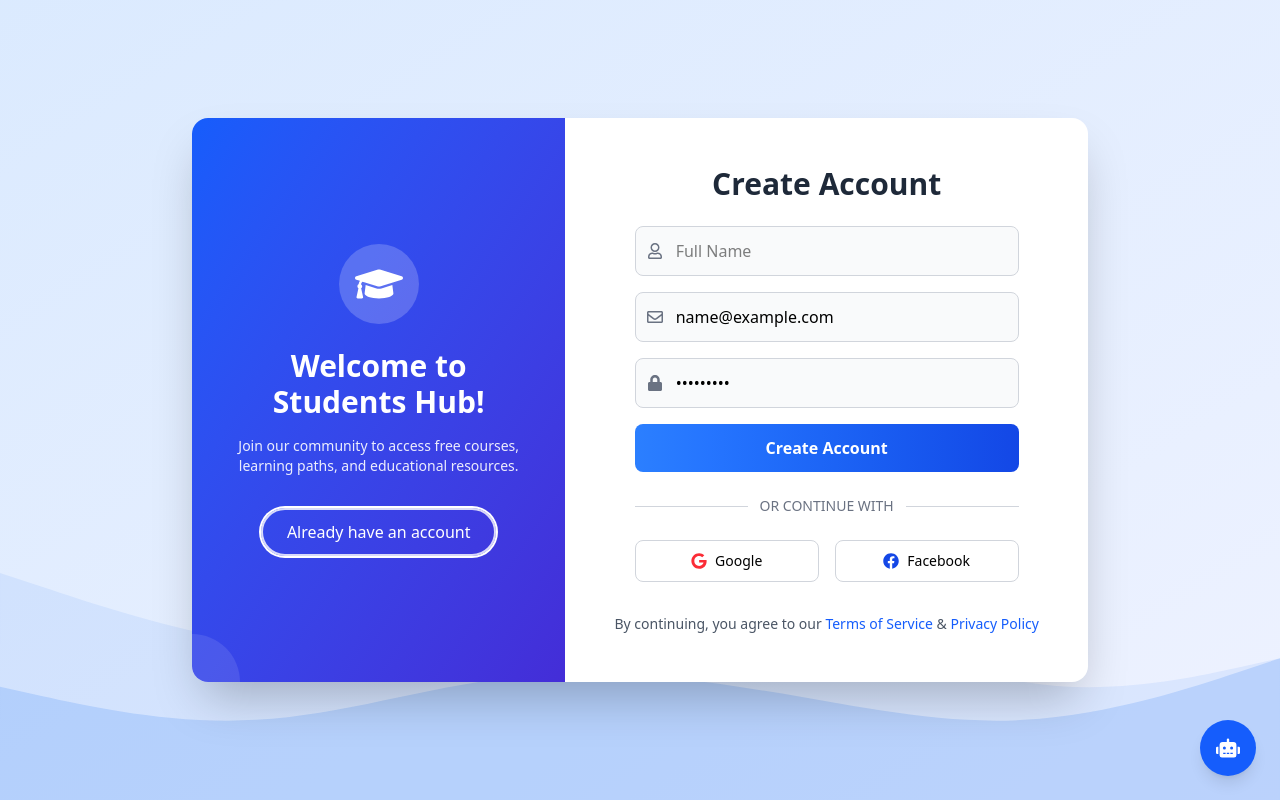
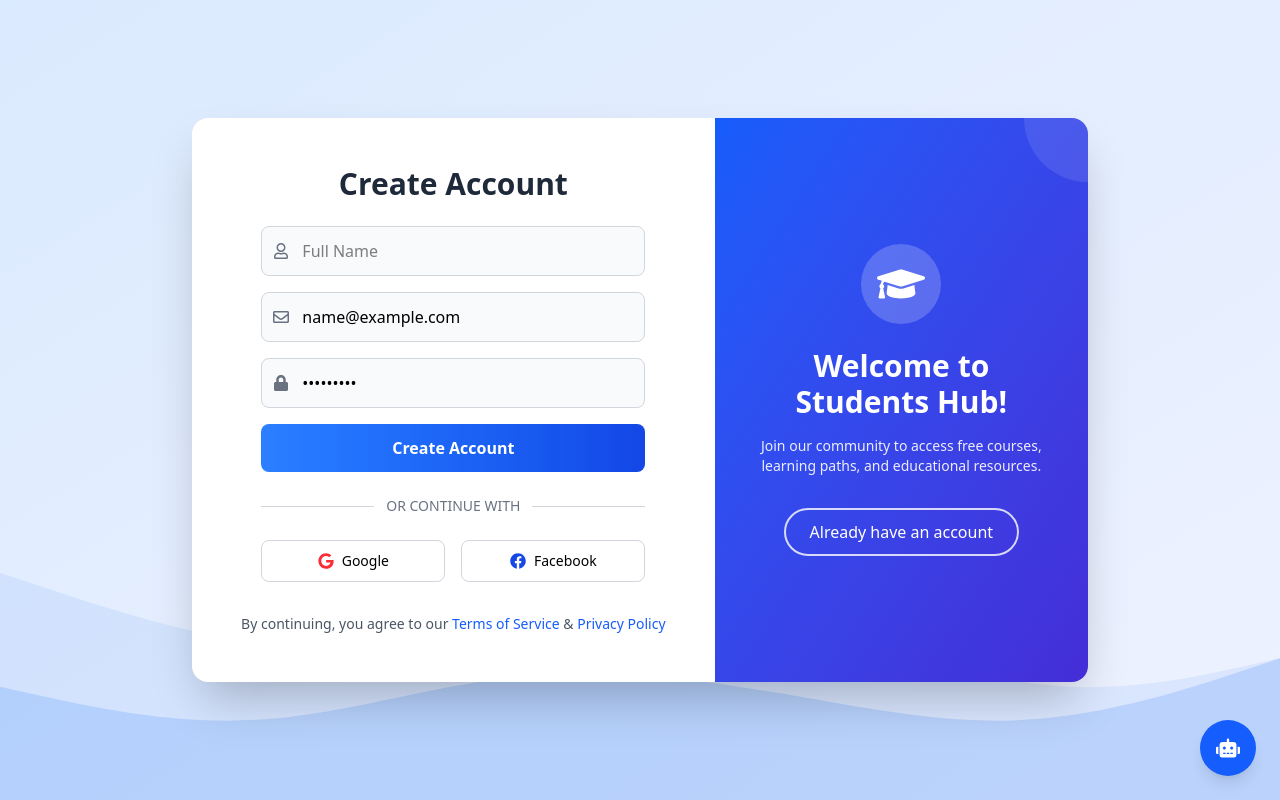
Before and after one commit to Pranay-Dommati/thestudent, a React (Vite) app in the folder frontend/: page /auth in a window 1280 px wide. Both pictures are taken after typing "name@example.com", "Sample123" into the empty fields and a click on the button "Create an account". Built offline with nearby package versions, Linux system fonts and the light colour scheme.

Commit message:
updated ui of login page

```diff
--- a/frontend/src/components/Auth/AuthForm.jsx
+++ b/frontend/src/components/Auth/AuthForm.jsx
@@ -1,4 +1,5 @@
 import { useState } from "react";
+import { motion, AnimatePresence } from "framer-motion";
 import { FaGoogle, FaFacebook, FaGraduationCap, FaRegUser, FaRegEnvelope, FaLock } from "react-icons/fa";
 import { Link } from "react-router-dom";
 
@@ -54,12 +55,28 @@ export default function AuthForm() {
       </div>
 
       {/* Main card */}
-      <div className="relative w-full max-w-4xl bg-white shadow-2xl rounded-2xl overflow-hidden flex flex-col md:flex-row">
-        {/* Left side panel - welcome section */}
-        <div
-          className={`flex flex-col items-center justify-center p-6 sm:p-10 text-white w-full md:w-5/12 transition-all duration-500 bg-gradient-to-br ${
-            isSignUp ? 'from-blue-600 to-indigo-700' : 'from-indigo-600 to-blue-700'
-          }`}
+      <div className="relative w-full max-w-4xl bg-white shadow-2xl rounded-2xl overflow-hidden">
+        <div className="flex flex-col md:flex-row">
+          <AnimatePresence initial={false} mode="wait">
+            {/* Welcome Panel */}
+            <motion.div
+              key={isSignUp ? "welcome-signup" : "welcome-login"}
+              className={`flex flex-col items-center justify-center p-6 sm:p-10 text-white
+                bg-gradient-to-br ${isSignUp ? 'from-blue-600 to-indigo-700' : 'from-indigo-600 to-blue-700'}
+                w-full md:w-5/12 ${isSignUp ? 'order-2 md:order-2' : 'order-1 md:order-1'}`}
+              initial={{
+                x: isSignUp ? '100%' : '-100%',
+                opacity: 0
+              }}
+              animate={{
+                x: 0,
+                opacity: 1
+              }}
+              exit={{
+                x: isSignUp ? '-100%' : '100%',
+                opacity: 0
+              }}
+              transition={{ type: "spring", stiffness: 300, damping: 30 }}
             >
               <div className="mb-6 p-4 bg-white/20 rounded-full">
                 <FaGraduationCap className="text-4xl sm:text-5xl" />
@@ -75,28 +92,53 @@ export default function AuthForm() {
                   : 'Sign in to continue your learning journey and access your saved courses.'}
               </p>
 
-          <button
+              <motion.button
                 onClick={toggleForm}
-            className="mt-2 px-6 py-2.5 border-2 border-white/80 text-white rounded-full hover:bg-white hover:text-blue-600 transition-all duration-300 transform hover:scale-105 focus:outline-none focus:ring-2 focus:ring-white focus:ring-opacity-50"
-            aria-label={isSignUp ? 'Switch to login' : 'Switch to sign up'}
+                className="mt-2 px-6 py-2.5 border-2 border-white/80 text-white rounded-full transition-colors hover:bg-white hover:text-blue-600 focus:outline-none focus:ring-2 focus:ring-white focus:ring-opacity-50"
+                whileHover={{ scale: 1.05 }}
+                whileTap={{ scale: 0.95 }}
               >
                 {isSignUp ? 'Already have an account' : 'Create an account'}
-          </button>
+              </motion.button>
 
               {/* Decorative elements */}
               <div className="absolute bottom-0 left-0 w-24 h-24 bg-white/10 rounded-full -ml-12 -mb-12"></div>
               <div className="absolute top-0 right-0 w-32 h-32 bg-white/10 rounded-full -mr-16 -mt-16"></div>
-        </div>
+            </motion.div>
 
-        {/* Right side panel - form section */}
-        <div className="flex w-full md:w-7/12 flex-col items-center justify-center px-6 sm:px-10 py-8 sm:py-12">
+            {/* Form Panel */}
+            <motion.div
+              key={isSignUp ? "form-signup" : "form-login"}
+              className={`flex w-full md:w-7/12 flex-col items-center justify-center px-6 sm:px-10 py-8 sm:py-12
+                ${isSignUp ? 'order-1 md:order-1' : 'order-2 md:order-2'}`}
+              initial={{
+                x: isSignUp ? '-100%' : '100%',
+                opacity: 0
+              }}
+              animate={{
+                x: 0,
+                opacity: 1
+              }}
+              exit={{
+                x: isSignUp ? '100%' : '-100%',
+                opacity: 0
+              }}
+              transition={{ type: "spring", stiffness: 300, damping: 30 }}
+            >
               <h2 className="text-2xl sm:text-3xl font-bold mb-6 text-gray-800">
                 {isSignUp ? 'Create Account' : 'Login'}
               </h2>
 
               <form className="w-full max-w-sm space-y-4" onSubmit={handleSubmit}>
+                <AnimatePresence>
                   {isSignUp && (
-              <div className="relative">
+                    <motion.div
+                      className="relative"
+                      initial={{ height: 0, opacity: 0 }}
+                      animate={{ height: 'auto', opacity: 1 }}
+                      exit={{ height: 0, opacity: 0 }}
+                      transition={{ duration: 0.2 }}
+                    >
                       <div className="absolute inset-y-0 left-0 flex items-center pl-3 pointer-events-none text-gray-500">
                         <FaRegUser />
                       </div>
@@ -111,8 +153,9 @@ export default function AuthForm() {
                         onChange={handleChange}
                       />
                       {formErrors.name && <p className="text-red-500 text-xs mt-1">{formErrors.name}</p>}
-              </div>
+                    </motion.div>
                   )}
+                </AnimatePresence>
 
                 <div className="relative">
                   <div className="absolute inset-y-0 left-0 flex items-center pl-3 pointer-events-none text-gray-500">
@@ -148,24 +191,32 @@ export default function AuthForm() {
                   {formErrors.password && <p className="text-red-500 text-xs mt-1">{formErrors.password}</p>}
                 </div>
 
+                <AnimatePresence>
                   {!isSignUp && (
-              <div className="flex justify-between items-center text-sm">
+                    <motion.div
+                      className="flex justify-between items-center text-sm"
+                      initial={{ height: 0, opacity: 0 }}
+                      animate={{ height: 'auto', opacity: 1 }}
+                      exit={{ height: 0, opacity: 0 }}
+                      transition={{ duration: 0.2 }}
+                    >
                       <label className="flex items-center cursor-pointer">
                         <input type="checkbox" className="rounded text-blue-600 focus:ring-blue-500 mr-1.5" />
                         <span>Remember me</span>
                       </label>
                       <a href="#" className="text-blue-600 hover:text-blue-800 hover:underline">Forgot password?</a>
-              </div>
+                    </motion.div>
                   )}
+                </AnimatePresence>
 
-            <button
+                <motion.button
                   type="submit"
-              className="w-full bg-gradient-to-r from-blue-500 to-blue-700 text-white py-3 rounded-lg font-semibold
-                hover:shadow-lg hover:from-blue-600 hover:to-blue-800
-                active:translate-y-0.5 transform transition-all duration-150"
+                  className="w-full bg-gradient-to-r from-blue-500 to-blue-700 text-white py-3 rounded-lg font-semibold hover:from-blue-600 hover:to-blue-800"
+                  whileHover={{ boxShadow: "0 10px 15px -3px rgba(0, 0, 0, 0.1)" }}
+                  whileTap={{ y: 2 }}
                 >
                   {isSignUp ? 'Create Account' : 'Login'}
-            </button>
+                </motion.button>
               </form>
 
               <div className="w-full max-w-sm">
@@ -176,14 +227,20 @@ export default function AuthForm() {
                 </div>
 
                 <div className="flex justify-center space-x-4">
-              <button className="flex-1 p-2.5 border border-gray-300 rounded-lg hover:bg-gray-50 hover:shadow-sm transition flex items-center justify-center">
+                  <motion.button
+                    className="flex-1 p-2.5 border border-gray-300 rounded-lg flex items-center justify-center"
+                    whileHover={{ backgroundColor: "#f9fafb" }}
+                  >
                     <FaGoogle className="text-red-500 mr-2" />
                     <span className="text-sm font-medium">Google</span>
-              </button>
-              <button className="flex-1 p-2.5 border border-gray-300 rounded-lg hover:bg-gray-50 hover:shadow-sm transition flex items-center justify-center">
+                  </motion.button>
+                  <motion.button
+                    className="flex-1 p-2.5 border border-gray-300 rounded-lg flex items-center justify-center"
+                    whileHover={{ backgroundColor: "#f9fafb" }}
+                  >
                     <FaFacebook className="text-blue-700 mr-2" />
                     <span className="text-sm font-medium">Facebook</span>
-              </button>
+                  </motion.button>
                 </div>
               </div>
 
@@ -193,6 +250,8 @@ export default function AuthForm() {
                 <span> & </span>
                 <a href="#" className="text-blue-600 hover:text-blue-800 hover:underline">Privacy Policy</a>
               </div>
+            </motion.div>
+          </AnimatePresence>
         </div>
       </div>
     </div>
```
Lines whose indentation alone changed are shown as unchanged.
